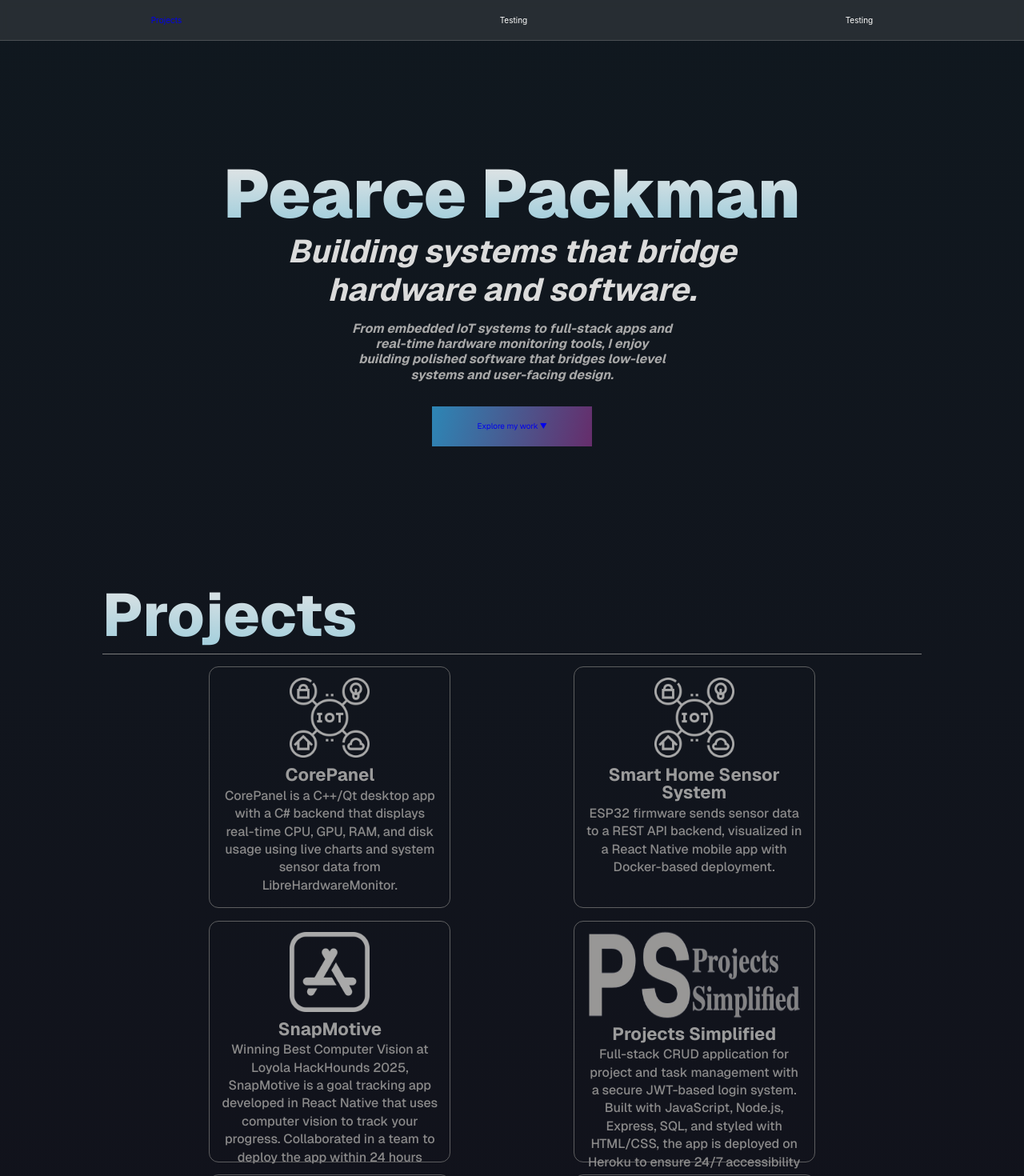
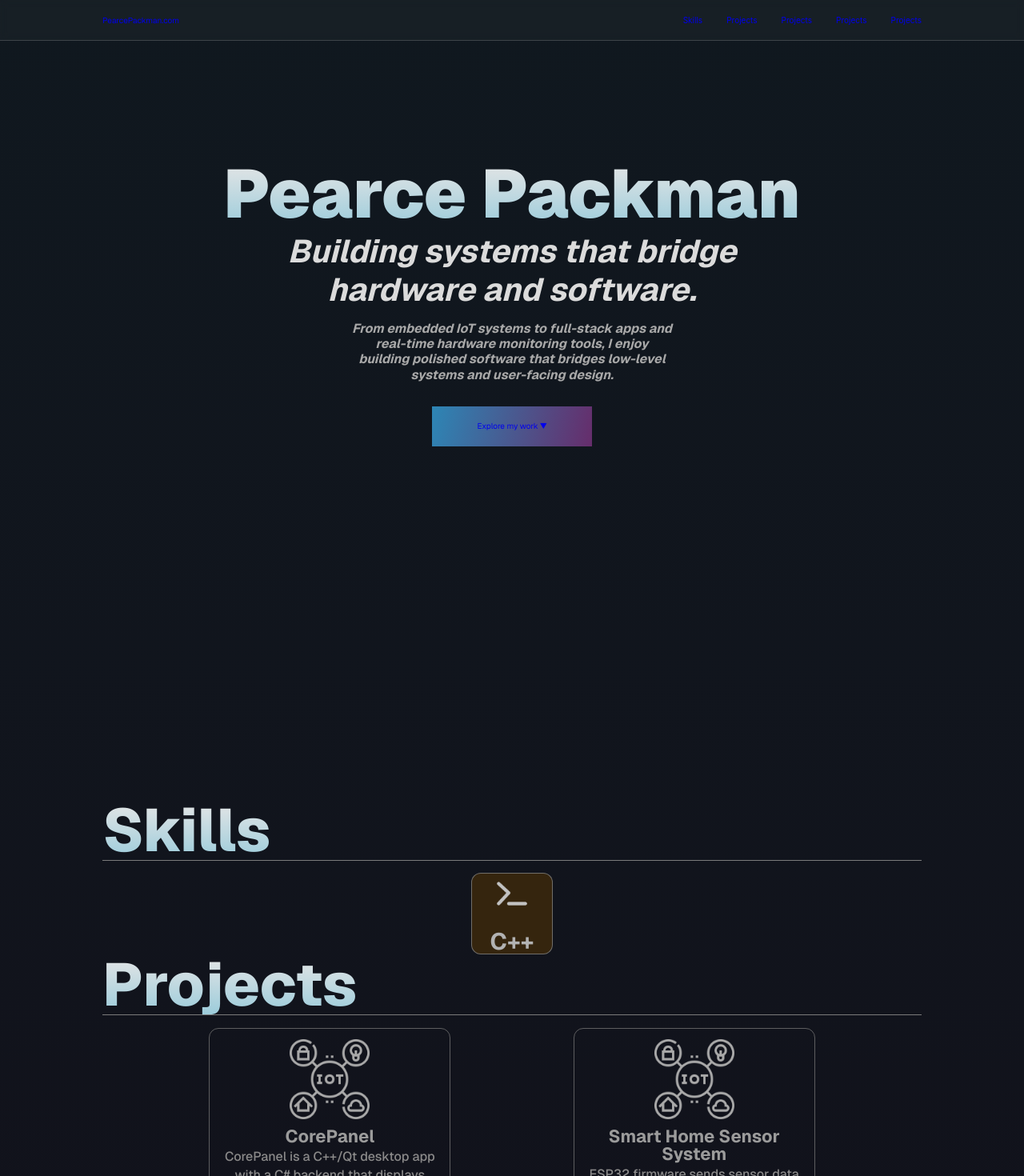
Before and after one commit to pearcepackman/PersonalWebsite, a React (Create React App) app: page / in a window 1280 px wide. Shown: the top 1470 px of the page at 80% size. Built offline with nearby package versions, Linux system fonts and the light colour scheme.

Commit message:
7/29/2025 - Skillcards began

```diff
--- a/src/App.css
+++ b/src/App.css
@@ -502,17 +502,40 @@ html, body {
     display: flex;
     margin-top: 0%;
     flex-direction: row;
-    justify-content: space-around;
+    justify-content: space-between;
     align-items: center;
     z-index: 10;
     gap: 20px;
-    background-color: rgba(109, 109, 109, 0.26);
+    background-color: rgba(109, 109, 109, 0.082);
     position: fixed;
     width: 100%;
     height: 50px;
-    backdrop-filter: blur(4px);
+    backdrop-filter: blur(5px);
     border-bottom: solid 1px rgba(219, 219, 219, .2);
 
+  }
+  .navbaright{
+    margin-right: 10%;
+    /*background-color: red;*/
+    display: flex;
+    width: auto;
+    gap: 30px;
+  }
+  .navhome{
+    text-decoration: none;
+    color: #afafaf;
+    font-family: "Geist";
+    font-weight: 600;
+    font-size: 18px;
+    transition: all .2s ease;
+  }
+  .navhome:hover{
+    color: #e0e0e0;
+  }
+  .navbarleft{
+    /*background-color: rgb(37, 89, 148);*/
+    display: flex;
+    margin-left: 10%;
   }
   .navbaroptions {
   position: relative;
@@ -660,7 +683,7 @@ html, body {
   .startsection{
     /*background-color: rgb(43, 43, 43);*/
     width: 90vw;
-    height: 90vh;
+    height: 125vh;
     display: flex;
     align-items: center;
     flex-direction: column;
@@ -670,8 +693,11 @@ html, body {
     width: 80vw;
     display: flex;
     flex-direction: column;
-    scroll-margin-top: 150px;
-    /*animation-duration: 2s;
+    scroll-margin-top: 100px;
+
+
+    /*
+    animation-duration: 2s;
     animation-name: contentdrop;*/
   }
   .section h1{
@@ -679,6 +705,7 @@ html, body {
     font-weight: 800;
     margin-top: 0;
     margin-bottom:0;
+    line-height: 1;
     margin-left: 0%;
     text-align: left;
     font-size: 75px;
@@ -787,6 +814,13 @@ html, body {
     max-width: 150px;
 
   }
+  .languageimg{
+    filter: invert(1) brightness(.95);
+    height: 50px;
+    width: 50px;
+    margin-left: auto;
+    margin-right: auto;
+  }
   .project img{
     /*background-color: green;*/
 
@@ -805,11 +839,12 @@ html, body {
   }
 
   .skillcard{
-    height: auto;
-    width: 30%;
-    /*background-color: rgb(66, 46, 17);*/
+    height: 100px;
+    width: 100px;
+    background-color: rgb(66, 46, 17);
     display: flex;
     flex-direction: column;
+    justify-content: space-between;
     transition: all .2s ease;
     border: solid 1px rgba(161, 161, 161, 0.8);
     border-radius: 12px;
@@ -826,10 +861,14 @@ html, body {
     line-height: 200%;
   }
   .skillcardtitle{
-    height: 100px;
-    font-size: 22px;
-    margin-top: 2%;
+    height: auto;
+    font-size: 25px;
+    font-family: "Geist";
+    font-weight: 100;
+    margin-top: 0%;
+    line-height: 1;
     /*background-color: red;*/
+    margin-bottom: 0;
 
 
 
@@ -840,20 +879,7 @@ html, body {
 
     color: var(--impwhite);
   }
-  .skillcarddesc{
-    height: 100%;
-    width: 94%;
-    text-align: left;
-    align-self: center;
-    margin-top: 0;
-    margin-bottom: 0;
-    color: var(--darkwhite);
-    /*background-color: rgb(2, 47, 32);*/
-  }
-  .skillcarddesc p{
-    margin-top: 5%;
-    margin-bottom: 0;
-  }
+
 
   .acharea{
     height: auto;
--- a/src/App.js
+++ b/src/App.js
@@ -9,6 +9,7 @@ import pcli from './assets/pcli.png';
 import library from './assets/book.png';
 import iot from './assets/iot.png';
 import app from './assets/app-store.png';
+import terminal from './assets/terminal.png';
 
 import React from "react";
 import ParticlesBackground from "./ParticlesBackground";
@@ -25,14 +26,23 @@ function App() {
         <div className = "Nav">
 
           <div className = "navbar">
+            <div className = "navbarleft">
+              <a href = "#" className = "navhome">PearcePackman.com</a>
+
+            </div>
+            <div className = "navbaright">
+              <a href = "#skills" className = "navbaroptions">Skills</a>
               <a href = "#projects" className = "navbaroptions">Projects</a>
-            <p className = "navbaroptions">Testing</p>
-            <p className = "navbaroptions">Testing</p>
+              <a href = "#projects" className = "navbaroptions">Projects</a>
+              <a href = "#projects" className = "navbaroptions">Projects</a>
+              <a href = "#projects" className = "navbaroptions">Projects</a>
+
+            </div>
+
 
           </div>
           <ScrollFadeIn>
             <div className="startsection">
-
               <div className = "introsection">
                 <div className = "namebox">
                   <p className = "introtext">
@@ -41,23 +51,40 @@ function App() {
                   <p className = "introdesc">
                     Building systems that bridge hardware and software.
                   </p>
-
-
-
                 </div>
                 <p className="introblurb">
                   From embedded IoT systems to full-stack apps and real-time hardware monitoring tools, I enjoy building polished software that bridges low-level systems and user-facing design.
                 </p>
                 <div className = "introbuttonbox">
-            <a href = "#projects" className = "workbutton">
+                  <a href = "#skills" className = "workbutton">
                     Explore my work ▼
                   </a>
-
                 </div>
 	  	        </div>
             </div>
           </ScrollFadeIn>
           <ScrollFadeIn>
+            <div id = "skills" className = "section">
+            <h1>Skills</h1>
+            <div className = "projectarea">
+              <div className = "skillcard">
+
+                <div className="skillcardimg">
+                  <img className = "languageimg" src = {terminal}></img>
+                </div>
+                <div className = "skillcardtitle">
+                  <h3>C++</h3>
+                </div>
+              </div>
+
+
+
+
+
+            </div>
+          </div>
+          </ScrollFadeIn>
+
           <ScrollFadeIn>
           <div id="projects" className = "section">
             <h1>Projects</h1>
@@ -209,7 +236,6 @@ function App() {
 
             </div>
           </div>
-          </ScrollFadeIn>
           <ScrollFadeIn>
           <div className = "section">
             <h1>Projects</h1>
```
Also changed, not shown: src/assets/terminal.png (added). Lines whose indentation alone changed are shown as unchanged.
